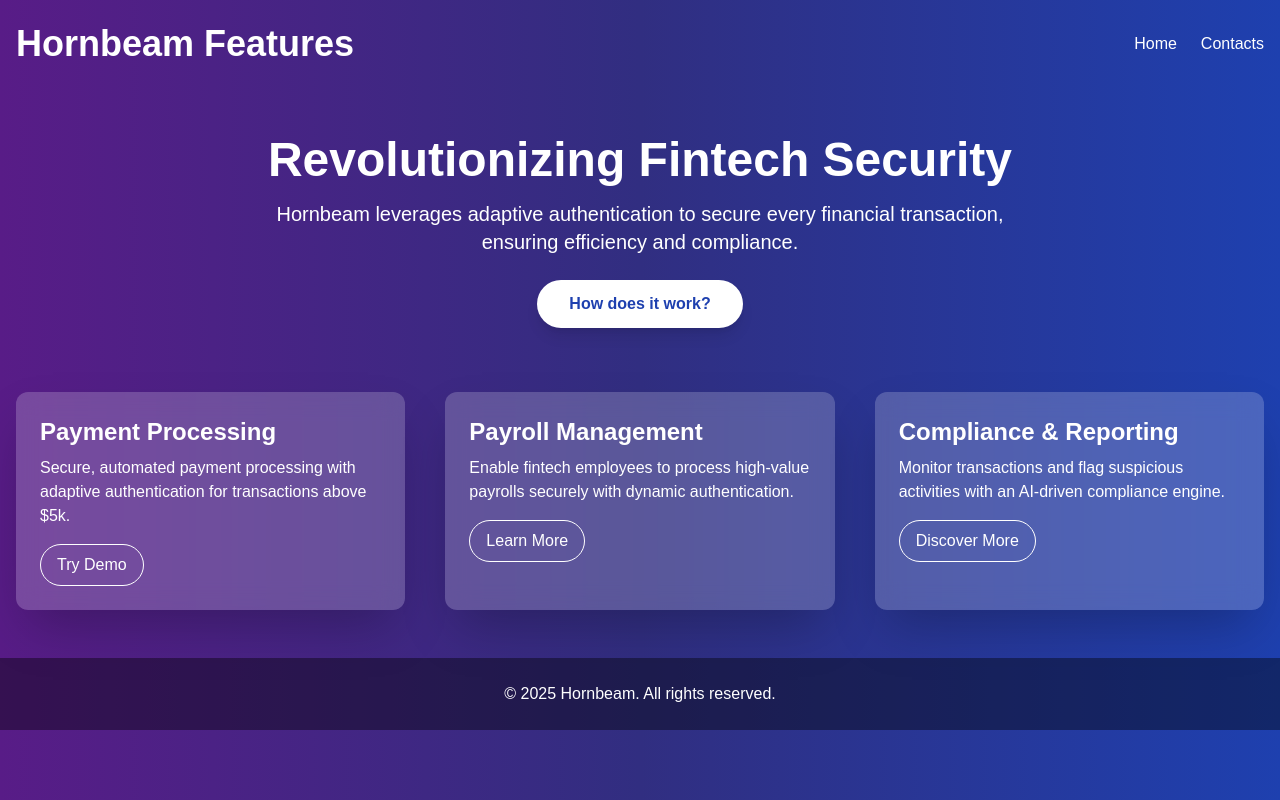
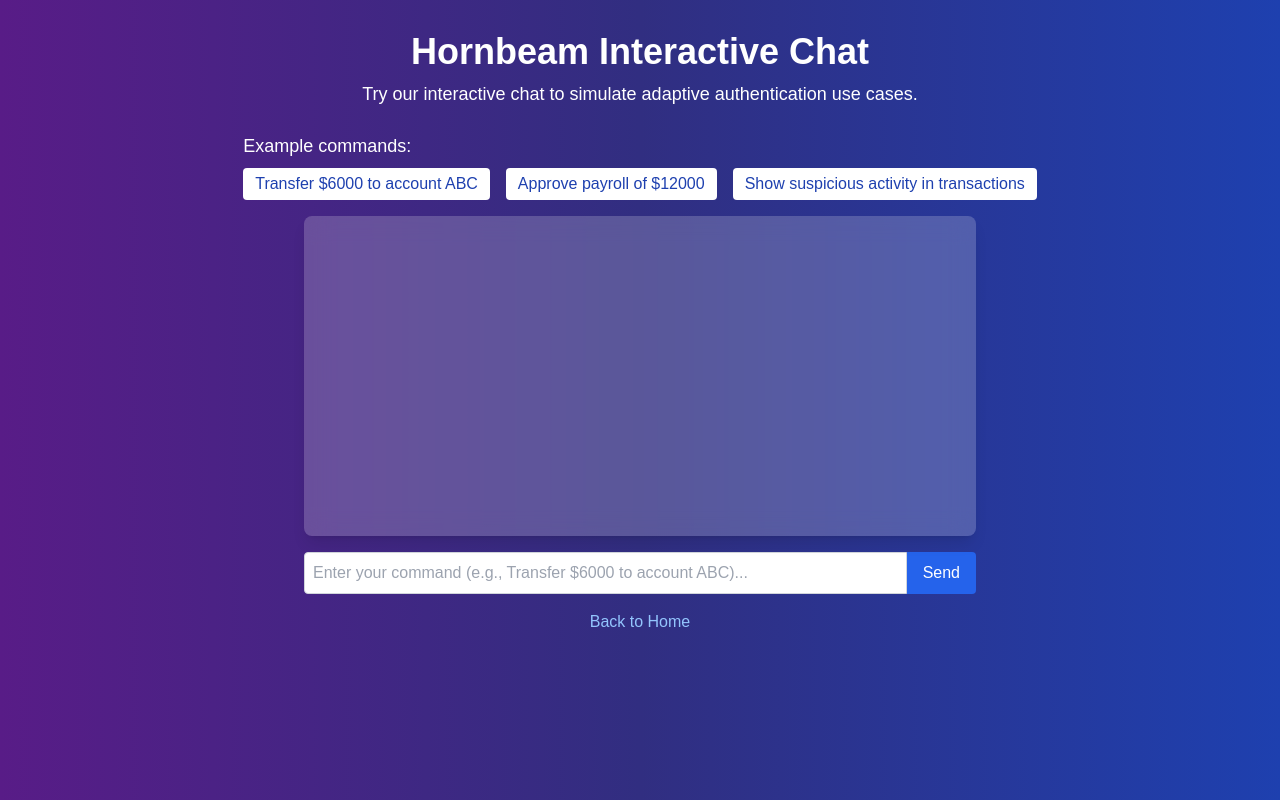
Before and after one commit to EI94/Hornbeam, a Next.js app: page /features in a window 1280 px wide. Built offline with nearby package versions, Linux system fonts and the light colour scheme.

Commit message:
Integrate interactive LLM chat for Features with FeaturesContent.tsx

```diff
--- a/app/features/FeaturesContent.tsx
+++ b/app/features/FeaturesContent.tsx
@@ -4,115 +4,170 @@
 import { useState } from 'react';
 import Link from 'next/link';
 
+// Funzione che simula la risposta del Hornbeam Agent in base al comando inserito
+const simulateAgentResponse = (input: string): Promise<string> => {
+  return new Promise((resolve) => {
+    setTimeout(() => {
+      const lowerInput = input.toLowerCase();
+      const regex = /\$?([\d,\.]+)/; // il simbolo "$" è opzionale
+      const match = input.match(regex);
+      let amount = 0;
+      if (match && match[1]) {
+        amount = Number(match[1].replace(/,/g, ''));
+      }
+
+      if (lowerInput.includes("transfer") || lowerInput.includes("pay")) {
+        if (amount > 5000) {
+          resolve(
+            `Payment Processing:\nTransaction of $${amount} flagged as high-risk and requires extra authentication.`
+          );
+        } else if (amount > 0) {
+          resolve(
+            `Payment Processing:\nTransaction of $${amount} processed successfully.`
+          );
+        } else {
+          resolve(`Payment Processing:\nPlease include a valid amount (e.g., Transfer $3000 to account ABC).`);
+        }
+      } else if (lowerInput.includes("payroll")) {
+        if (amount > 10000) {
+          resolve(
+            `Payroll Management:\nPayroll amount of $${amount} requires extra verification for compliance.`
+          );
+        } else if (amount > 0) {
+          resolve(
+            `Payroll Management:\nPayroll of $${amount} approved successfully.`
+          );
+        } else {
+          resolve(`Payroll Management:\nPlease specify a valid payroll amount.`);
+        }
+      } else if (lowerInput.includes("suspicious") || lowerInput.includes("compliance")) {
+        resolve(
+          `Compliance & Reporting:\nAnalyzing transactions... No anomalies detected.`
+        );
+      } else {
+        resolve(
+          `Hornbeam Agent:\nI'm sorry, I didn't understand your request. Try these examples:\n• Transfer $6000 to account ABC\n• Approve payroll of $12000\n• Show suspicious activity in transactions`
+        );
+      }
+    }, 1500);
+  });
+};
+
 export default function FeaturesContent() {
-  const [showModal, setShowModal] = useState(false);
+  const [messages, setMessages] = useState<{ sender: string; text: string }[]>([]);
+  const [input, setInput] = useState('');
+  const [isProcessing, setIsProcessing] = useState(false);
+  const [explanation, setExplanation] = useState<string | null>(null);
+
+  const examples = [
+    'Transfer $6000 to account ABC',
+    'Approve payroll of $12000',
+    'Show suspicious activity in transactions'
+  ];
+
+  const handleSend = async () => {
+    if (!input.trim()) return;
+    // Nascondi il box esplicativo quando l'utente invia un nuovo comando
+    setExplanation(null);
+    setMessages((prev) => [...prev, { sender: 'User', text: input }]);
+    setInput('');
+    setIsProcessing(true);
+
+    const response = await simulateAgentResponse(input);
+    setMessages((prev) => [...prev, { sender: 'Hornbeam Agent', text: response }]);
+
+    // Determina se mostrare il box esplicativo in base al comando
+    const lowerInput = input.toLowerCase();
+    const regex = /\$?([\d,\.]+)/;
+    const match = input.match(regex);
+    let amount = 0;
+    if (match && match[1]) {
+      amount = Number(match[1].replace(/,/g, ''));
+    }
+    if ((lowerInput.includes("transfer") || lowerInput.includes("pay")) && amount > 5000) {
+      setExplanation("How it works: For high-risk payment transactions, Hornbeam requires additional authentication to ensure privacy and security.");
+    } else if (lowerInput.includes("payroll") && amount > 10000) {
+      setExplanation("How it works: For payroll transactions exceeding the threshold, Hornbeam triggers extra verification to maintain compliance.");
+    } else if (lowerInput.includes("suspicious") || lowerInput.includes("compliance")) {
+      setExplanation("How it works: Hornbeam monitors transaction patterns and flags anomalies. For sensitive cases, extra authentication is required.");
+    }
+    setIsProcessing(false);
+  };
 
   return (
-    <div className="min-h-screen bg-gradient-to-r from-purple-900 via-indigo-900 to-blue-800 text-white">
-      {/* Header */}
-      <header className="py-6">
-        <div className="container mx-auto px-4 flex justify-between items-center">
-          <h1 className="text-4xl font-extrabold">Hornbeam Features</h1>
-          <nav>
-            <ul className="flex space-x-6">
-              <li>
-                <Link href="/" className="hover:text-gray-300 transition-colors">
-                  Home
-                </Link>
-              </li>
-              <li>
-                <Link href="/contacts" className="hover:text-gray-300 transition-colors">
-                  Contacts
-                </Link>
-              </li>
-            </ul>
-          </nav>
-        </div>
-      </header>
+    <div className="min-h-screen bg-gradient-to-r from-purple-900 via-indigo-900 to-blue-800 text-white flex flex-col items-center p-8">
+      <h1 className="text-4xl font-bold mb-2">Hornbeam Interactive Chat</h1>
+      <p className="mb-6 text-lg">
+        Try our interactive chat to simulate adaptive authentication use cases.
+      </p>
 
-      {/* Hero Section */}
-      <main className="container mx-auto px-4 py-12">
-        <section className="text-center mb-16">
-          <h2 className="text-5xl font-bold mb-4">Revolutionizing Fintech Security</h2>
-          <p className="text-xl mb-6 max-w-3xl mx-auto">
-            Hornbeam leverages adaptive authentication to secure every financial transaction, ensuring efficiency and compliance.
-          </p>
-          <button
-            onClick={() => setShowModal(true)}
-            className="bg-white text-blue-800 font-bold py-3 px-8 rounded-full shadow-lg hover:bg-gray-200 transition-all"
-          >
-            How does it work?
-          </button>
-        </section>
-
-        {/* Use Cases Section */}
-        <section className="grid grid-cols-1 md:grid-cols-3 gap-10">
-          {/* Use Case 1: Payment Processing */}
-          <div className="p-6 rounded-xl bg-white bg-opacity-20 backdrop-blur-md shadow-2xl transform hover:-translate-y-2 transition duration-300">
-            <h3 className="text-2xl font-bold mb-2">Payment Processing</h3>
-            <p className="mb-4">
-              Secure, automated payment processing with adaptive authentication for transactions above $5k.
-            </p>
-            <Link href="/features/payment-demo" className="inline-block border border-white rounded-full px-4 py-2 text-white hover:bg-white hover:text-blue-800 transition">
-              Try Demo
-            </Link>
-          </div>
-          {/* Use Case 2: Payroll Management */}
-          <div className="p-6 rounded-xl bg-white bg-opacity-20 backdrop-blur-md shadow-2xl transform hover:-translate-y-2 transition duration-300">
-            <h3 className="text-2xl font-bold mb-2">Payroll Management</h3>
-            <p className="mb-4">
-              Enable fintech employees to process high-value payrolls securely with dynamic authentication.
-            </p>
-            <Link href="/features/payroll-demo" className="inline-block border border-white rounded-full px-4 py-2 text-white hover:bg-white hover:text-blue-800 transition">
-              Learn More
-            </Link>
-          </div>
-          {/* Use Case 3: Compliance & Reporting */}
-          <div className="p-6 rounded-xl bg-white bg-opacity-20 backdrop-blur-md shadow-2xl transform hover:-translate-y-2 transition duration-300">
-            <h3 className="text-2xl font-bold mb-2">Compliance & Reporting</h3>
-            <p className="mb-4">
-              Monitor transactions and flag suspicious activities with an AI-driven compliance engine.
-            </p>
-            <Link href="/features/compliance-demo" className="inline-block border border-white rounded-full px-4 py-2 text-white hover:bg-white hover:text-blue-800 transition">
-              Discover More
-            </Link>
-          </div>
-        </section>
-      </main>
-
-      {/* Footer */}
-      <footer className="py-6 bg-black bg-opacity-40">
-        <div className="container mx-auto px-4 text-center">
-          <p>&copy; 2025 Hornbeam. All rights reserved.</p>
-        </div>
-      </footer>
-
-      {/* Modal for "How does it work?" */}
-      {showModal && (
-        <div className="fixed inset-0 bg-black bg-opacity-50 flex items-center justify-center z-50">
-          <div className="bg-white text-black rounded-xl p-8 max-w-2xl w-full relative transform transition-all duration-300">
-            <button
-              onClick={() => setShowModal(false)}
-              className="absolute top-4 right-4 text-gray-600 hover:text-gray-900"
-            >
-              Close
-            </button>
-            <h2 className="text-3xl font-bold mb-4">How Does Hornbeam Work?</h2>
-            <p className="mb-4">
-              Hornbeam uses adaptive authentication to secure financial operations. When a task is submitted:
-            </p>
-            <ol className="list-decimal list-inside mb-4 text-left">
-              <li>The AI LLM receives and processes your request.</li>
-              <li>The Hornbeam Agent evaluates transaction risk.</li>
-              <li>If the risk is above the threshold, additional authentication is required.</li>
-              <li>The final result is communicated via the interface.</li>
-            </ol>
-            <p>
-              This dynamic process ensures that only authorized actions are processed, keeping your transactions secure.
-            </p>
-          </div>
+      {/* Box esplicativo esterno */}
+      {explanation && (
+        <div className="mb-4 p-4 bg-white text-black rounded shadow-lg transition-all duration-300">
+          <p>{explanation}</p>
         </div>
       )}
+
+      {/* Comandi di esempio */}
+      <div className="mb-4">
+        <p className="text-lg mb-2">Example commands:</p>
+        <div className="flex space-x-4">
+          {examples.map((ex, idx) => (
+            <button
+              key={idx}
+              onClick={() => setInput(ex)}
+              className="bg-white text-blue-800 px-3 py-1 rounded hover:bg-gray-200 transition"
+            >
+              {ex}
+            </button>
+          ))}
+        </div>
+      </div>
+
+      {/* Finestra della chat */}
+      <div className="w-full max-w-2xl bg-white bg-opacity-20 backdrop-blur-md rounded-lg p-4 mb-4 h-80 overflow-y-auto shadow-lg">
+        {messages.map((msg, idx) => (
+          <div key={idx} className="mb-2 whitespace-pre-line">
+            <strong className={msg.sender === 'User' ? 'text-blue-300' : 'text-yellow-300'}>
+              {msg.sender}:
+            </strong>{' '}
+            {msg.sender === 'Hornbeam Agent' ? (
+              <span style={{ whiteSpace: 'pre-wrap' }} dangerouslySetInnerHTML={{ __html: msg.text }} />
+            ) : (
+              msg.text
+            )}
+          </div>
+        ))}
+        {isProcessing && <div className="text-gray-300">Processing...</div>}
+      </div>
+
+      {/* Campo input e pulsante */}
+      <div className="flex w-full max-w-2xl">
+        <input
+          type="text"
+          placeholder="Enter your command (e.g., Transfer $6000 to account ABC)..."
+          value={input}
+          onChange={(e) => {
+            setInput(e.target.value);
+            setExplanation(null); // Hide explanation when user starts typing
+          }}
+          className="flex-grow p-2 rounded-l border border-gray-300 text-black focus:outline-none focus:ring-2 focus:ring-blue-400"
+        />
+        <button
+          onClick={handleSend}
+          disabled={isProcessing}
+          className="bg-blue-600 px-4 py-2 rounded-r hover:bg-blue-500 transition-all duration-200"
+        >
+          Send
+        </button>
+      </div>
+
+      {/* Back to Home Link */}
+      <div className="mt-4">
+        <Link href="/" className="text-blue-300 hover:underline">
+          Back to Home
+        </Link>
+      </div>
     </div>
   );
 }
--- a/app/features/page.tsx
+++ b/app/features/page.tsx
@@ -2,8 +2,8 @@
 import FeaturesContent from './FeaturesContent';
 
 export const metadata = {
-  title: 'Key Features',
-  description: 'Adaptive Authentication Demo Use Cases for Hornbeam',
+  title: 'Key Features - Hornbeam Interactive Chat',
+  description: 'Try our interactive chat to simulate adaptive authentication use cases for Hornbeam.',
 };
 
 export default function FeaturesPage() {
```
